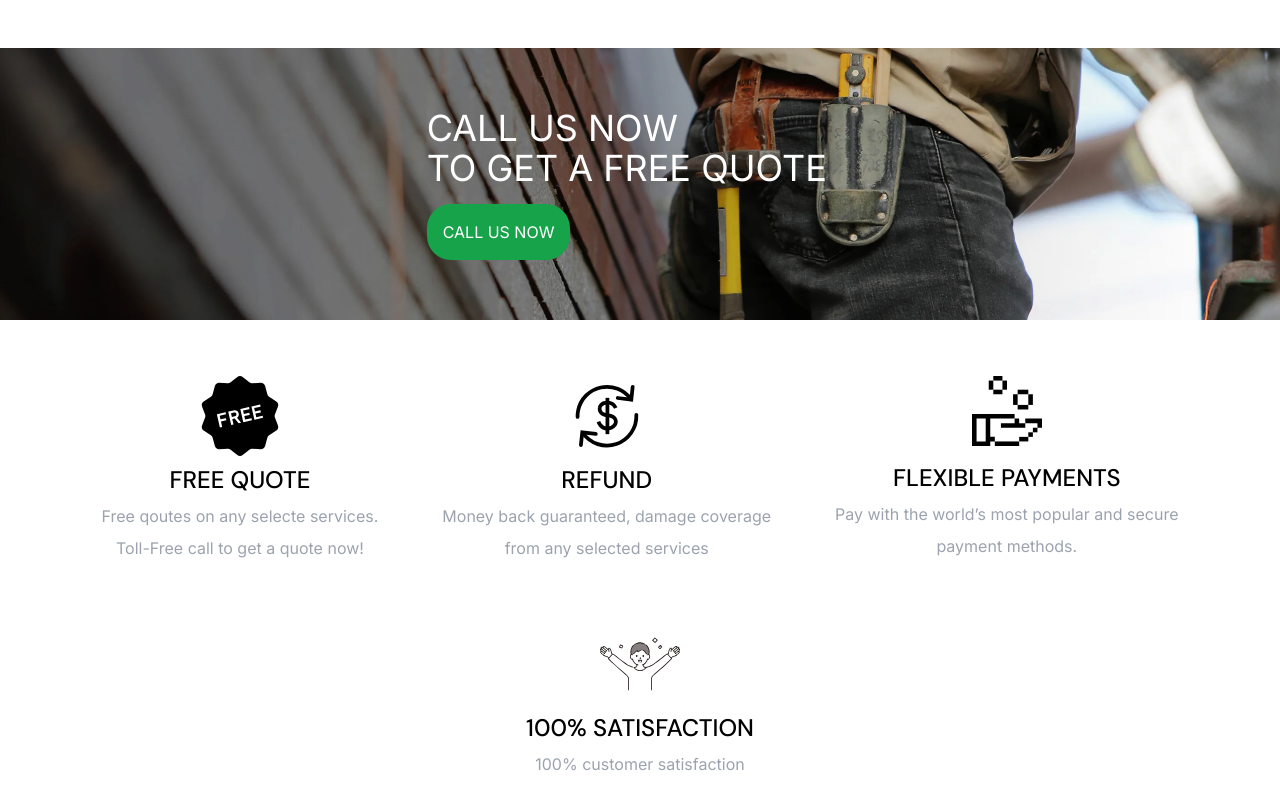
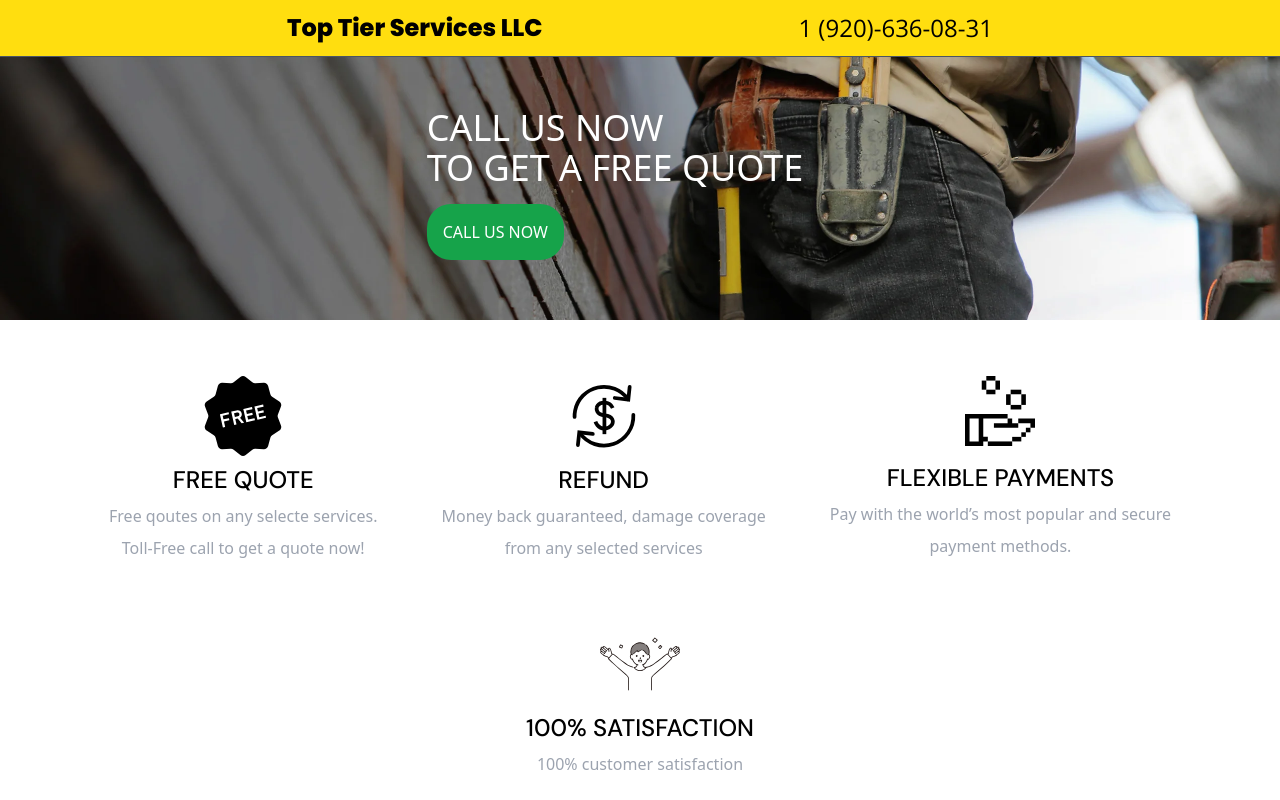
Before and after one commit to skeyz0r/top-tier-react, a Next.js app in the folder react/: page / in a window 1280 px wide. Shown: the top 800 px of the page. Built offline with nearby package versions, Linux system fonts and the light colour scheme.

Commit message:
Navigator and Tailwind fix

```diff
--- a/react/app/Components/Navigator.js
+++ b/react/app/Components/Navigator.js
@@ -0,0 +1,32 @@
+import Link from "next/link"
+import { Open_Sans } from 'next/font/google'
+import { Poppins } from "next/font/google"
+import { Raleway } from "next/font/google"
+
+const opens = Open_Sans({
+  weight: '300',
+  subsets: ['latin'],
+})
+
+
+const poppins = Poppins({
+  weight: '800',
+  subsets: ['latin'],
+})
+
+const raleway = Raleway({
+  weight: '400',
+  subsets: ['latin'],
+})
+
+
+export default function Navigator() {
+  return (
+    <nav className="flex fixed w-full z-30 justify-evenly md:justify-center  md:gap-20p border-solid border-b bg-navYellow border-gray-600">
+        <section className="flex  items-center justify-center gap-11">
+            <Link className={`${poppins.className} md:text-2xl`} href={'/'}>Top Tier Services LLC</Link>
+                    </section>
+        <h1 className={`${opens.className} md:text-2xl py-3`}>1 (920)-636-08-31</h1>
+    </nav>
+  )
+}
--- a/react/app/Components/Services.js
+++ b/react/app/Components/Services.js
@@ -0,0 +1,113 @@
+
+import Image from "next/image"
+import Link from "next/link"
+import { DM_Sans, Raleway } from "next/font/google"
+import { Rubik } from "next/font/google"
+
+const dmsans = DM_Sans({
+  weight: '700',
+  subsets: ['latin'],
+})
+
+const raleway = Raleway({
+  weight: '400',
+  subsets: ['latin'],
+})
+
+
+const rubik = Rubik({
+  weight: '400',
+  subsets: ['latin'],
+})
+
+
+export default function Services() {
+  return (
+   <section className="flex flex-col w-11/12 self-center shadow-mainsh">
+        <div className="flex flex-col justify-center items-center w-full imgd rounded-rb bg-[url('../public/image.jpg')] h-500px">
+      <h1 className={`${rubik.className} text-white text-6xl brightness-100 tracking-wider`}>TOP TIERS SERVICES</h1>
+            <span className="text-white text-xl mt-3">We pride ourselves on our attention to detail</span>
+            <span className="text-white text-xl"> and our commitment to providing excellent customer service.</span>
+        </div>
+    <div className="flex flex-wrap gap-10 shadow-mainsh justify-center md:justify-evenly py-12 px-6">
+      <div className="card  bg-black rounded-md w-fit flex flex-col justify-center items-center cursor-pointer  ">
+        <Image
+        className="crdimg rounded-md  h-full"
+          src={'/services/houseServ.jpg'}
+          width={300}
+          height={500}
+        />
+        <h2 className={`${dmsans.className} text-white text-2xl    `}>House Services</h2>
+      </div>
+
+      <div className="card  bg-black rounded-md w-fit flex flex-col justify-center items-center cursor-pointer  ">
+        <Image
+        className="crdimg rounded-md  h-full"
+          src={'/services/landscapping.jpg'}
+          width={300}
+          height={500}
+        />
+        <h2 className={`${dmsans.className} text-white text-2xl    `}>Landscaping</h2>
+      </div>
+
+      <div className="bg-black card rounded-md w-fit flex flex-col justify-center items-center cursor-pointer  ">
+        <Image
+        className="crdimg rounded-md  h-full"
+          src={'/services/comServ.jpg'}
+          width={300}
+          height={500}
+        />
+        <h2 className={`${dmsans.className} text-white text-2xl   `}>Commercial Services</h2>
+      </div>
+
+      <div className="card  bg-black rounded-md w-fit flex flex-col justify-center items-center cursor-pointer  ">
+        <Image
+        className="crdimg rounded-md  h-full"
+          src={'/services/plowImg.jpg'}
+          width={300}
+          height={500}
+        />
+        <h2 className={`${dmsans.className} text-white text-2xl  `}>Plowing Services</h2>
+      </div>
+
+    </div>
+
+
+
+    <div className="py-6 px-3">
+               <h2 className={`${raleway.className} md:text-2xl py-3`}><strong> Top Tier Services LLC</strong> - we are your trusted partner for transforming spaces and ensuring they shine in their best light.
+                Our comprehensive range of services is designed to cater to all your property needs, from intricate house repairs to crafting picturesque landscapes, and even maintaining pristine cleanliness.
+                With a keen eye for detail and a commitment to excellence, we take your vision and turn it into reality.</h2>
+              <h2 className={`${rubik.className} pl-4 py-5 md:text-2xl`}><strong>Our services include:</strong></h2>
+              <div className="flex gap-2 justify-evenly flex-wrap">
+
+              <div className="py-3 max-w-[600px]">
+              <h3 className={`${dmsans.className}`}>House Repair Expertise:</h3>
+<p className="">From minor fixes to major renovations, our skilled handymen are equipped to handle a wide spectrum of house repair services.
+Whether it's a leaky faucet, a squeaky door, or a more complex project, we bring expertise and precision to every job, leaving your home flawless and functional.</p>
+            </div>
+
+            <div className="py-3 max-w-[600px]">
+              <h3 className={`${dmsans.className}`}>Landscaping:</h3>
+<p className="">Unveil the true potential of your outdoor haven.
+ Our landscaping services encompass everything from intricate lawn rolling to imaginative designs that transform mere yards into breathtaking escapes.
+ Experience the beauty of nature right at your doorstep.</p>
+            </div>
+
+            <div className="py-3 max-w-[600px]">
+              <h3 className={`${dmsans.className}`}>Snow Plowing:</h3>
+<p className="">With a focus on both residential and commercial properties, we clear the way for safe and seamless transitions.
+ Our snow plowing services ensure your property remains accessible and hazard-free, no matter the weather.</p>
+            </div>
+
+            <div className="py-3 max-w-[600px]">
+              <h3 className={`${dmsans.className}`}>Additional services:</h3>
+<p className="">We also provide home, gutter, and commercial cleaning services that bring a new level of freshness and order to your spaces.
+Experience the joy of pristine environments that invigorate your senses and create a lasting impression.</p>
+            </div>
+
+            </div>
+            </div>
+   </section>
+  )
+}
--- a/react/app/layout.js
+++ b/react/app/layout.js
@@ -1,17 +1,17 @@
 import './globals.css'
-import { Inter } from 'next/font/google'
-
-const inter = Inter({ subsets: ['latin'] })
+import Navigator from './Components/Navigator'
 
 export const metadata = {
-  title: 'Create Next App',
+  title: 'Top Tier Services LLC | Landscaping | Plowing | Construction Services in Wiscosin.',
   description: 'Generated by create next app',
 }
 
 export default function RootLayout({ children }) {
   return (
     <html lang="en">
-      <body className={inter.className}>{children}</body>
+      <body className="">
+      <Navigator/>
+      {children}</body>
     </html>
   )
 }
--- a/react/app/page.js
+++ b/react/app/page.js
@@ -1,11 +1,13 @@
 import Main from "./Components/Main"
-
+import Services from "./Components/Services"
+import Navigator from "./Components/Navigator"
 
 export default function Home() {
   return (
     <main className="flex flex-col">
       <Main/>
-
+      <Services/>
+      <Navigator/>
     </main>
   )
 }
--- a/react/tailwind.config.js
+++ b/react/tailwind.config.js
@@ -7,6 +7,41 @@ module.exports = {
   ],
   theme: {
     extend: {
+      borderRadius:{
+        'rb': '5px 5px 50px 5px;'
+      },
+      gap:{
+        '20p': '20%',
+      },
+      boxShadow:{
+        'mainsh': '5px 5px 10px rgba(0, 0, 0, 0.123)',
+      },
+      brightness:{
+        '30': '0'
+      },
+      colors:{
+        'navYellow': 'rgb(255,222,15)',
+        'nvYlw':'rgba(216, 223, 10, 0.634);',
+      },
+      width:{
+        'hd': '1920px',
+        'k': '1000px',
+        '500px': '500px',
+
+      },
+      height:{
+        'hd': '1080px',
+        'k': '1000px',
+        '500px': '500px',
+      },
+      maxWidth:
+      {
+        'hd': '1920px',
+      },
+      maxHeight:{
+        'hd': '1080px',
+      },
+
       backgroundImage: {
         'gradient-radial': 'radial-gradient(var(--tw-gradient-stops))',
         'gradient-conic':
```
